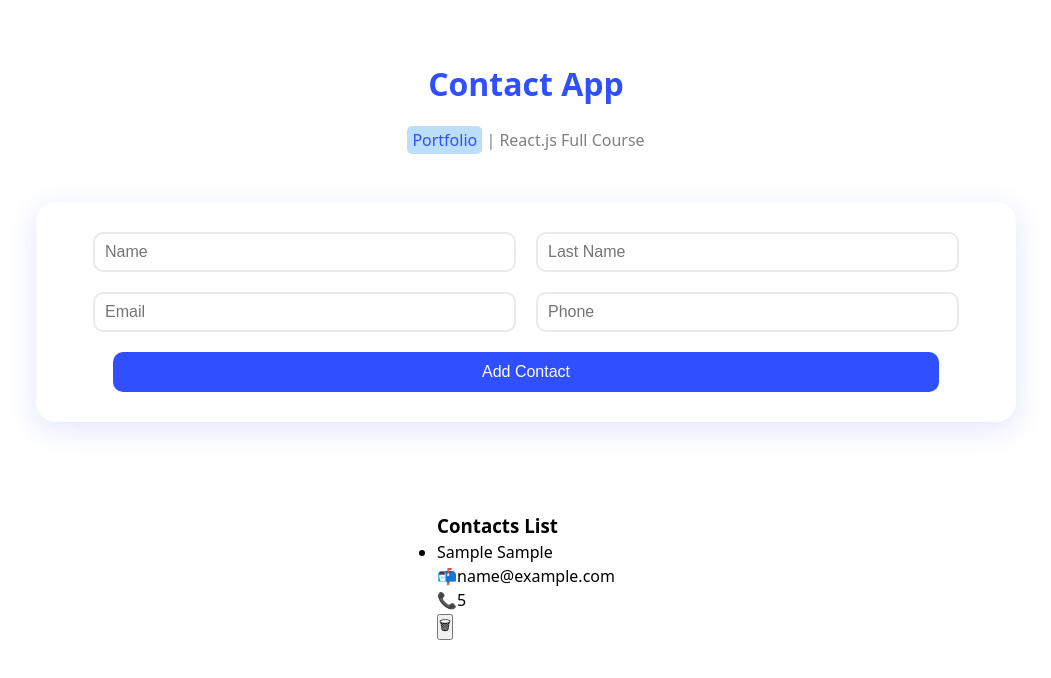
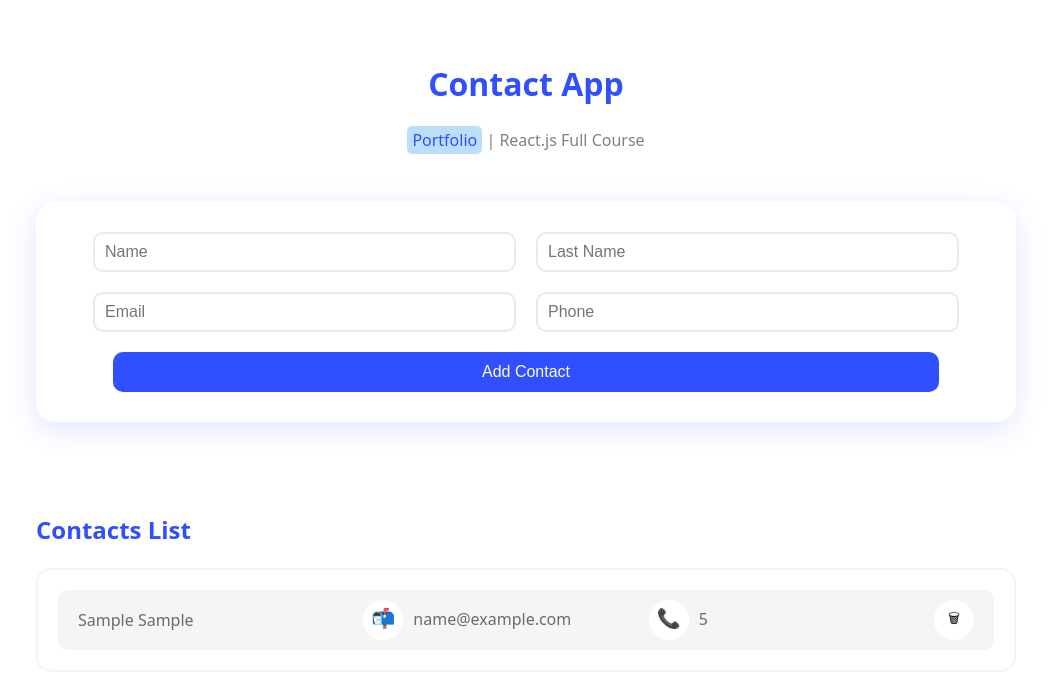
Before and after one commit to MohammadRezaKardgar0/ContactApp, a React (Vite) app: page / in a window 1280 px wide. Both pictures are taken after typing "Sample", "Sample", "name@example.com", "5" into the empty fields and a click on the button "Add Contact". Shown: the top 678 px of the page, without its empty margins (114-1165 px from the left). Built offline with nearby package versions, Linux system fonts and the light colour scheme.

Commit message:
create style by contact

```diff
--- a/src/components/ContactItem.jsx
+++ b/src/components/ContactItem.jsx
@@ -1,9 +1,11 @@
+import styles from "./ContactItem.module.css";
+
 function ContactItem({
   data: { id, name, lastName, email, phone },
   deleteHandler,
 }) {
   return (
-    <li>
+    <li className={styles.item}>
       <p>
         {name} {lastName}
       </p>
--- /dev/null
+++ b/src/components/ContactItem.module.css
@@ -0,0 +1,41 @@
+.item {
+  display: flex;
+  justify-content: space-between;
+  align-items: center;
+  background-color: #f5f5f5;
+  color: #6b6b6f;
+  padding: 10px 20px;
+  margin: 15px;
+  border-radius: 10px;
+}
+
+.item p {
+  flex-basis: 0;
+  flex-grow: 1;
+}
+
+.item span {
+  display: inline-block;
+  font-size: 1.2rem;
+  text-align: center;
+  margin-right: 10px;
+  background-color: #fff;
+  width: 40px;
+  height: 40px;
+  line-height: 35px;
+  border-radius: 50%;
+}
+
+.item button {
+  width: 40px;
+  height: 40px;
+  background-color: #fff;
+  border: none;
+  border-radius: 50%;
+  cursor: pointer;
+  transition: 0.02s all ease-in-out;
+}
+
+.item button:hover {
+  font-size: 1.8rem;
+}
--- a/src/components/ContactsList.jsx
+++ b/src/components/ContactsList.jsx
@@ -1,11 +1,12 @@
 import ContactItem from "./ContactItem";
+import styles from "./ContactsList.module.css";
 
 function ContactsList({ contacts, deleteHandler }) {
   return (
-    <div>
+    <div className={styles.container}>
       <h3>Contacts List</h3>
       {contacts.length ? (
-        <ul>
+        <ul className={styles.contacts}>
           {contacts.map((contact) => (
             <ContactItem
               key={contact.id}
@@ -15,7 +16,7 @@
           ))}
         </ul>
       ) : (
-        <p>No Contacts Yet! </p>
+        <p className={styles.message}>No Contacts Yet! </p>
       )}
     </div>
   );
--- /dev/null
+++ b/src/components/ContactsList.module.css
@@ -0,0 +1,29 @@
+.container {
+  width: 100%;
+  margin-bottom: 100px;
+}
+
+.container h3 {
+  color: #304ffe;
+  font-size: 1.5rem;
+}
+
+.contacts {
+  border: 2px solid #f5f5f5;
+  list-style: none;
+  margin-top: 20px;
+  border-radius: 15px;
+  padding: 5px;
+}
+
+.message {
+  background-color: #f5f5f5;
+  height: 100px;
+  line-height: 100px;
+  text-align: center;
+  margin-top: 20px;
+  border-radius: 20px;
+  color: #6b6b6f;
+  font-size: a.2rem;
+  font-weight: 500;
+}
```
